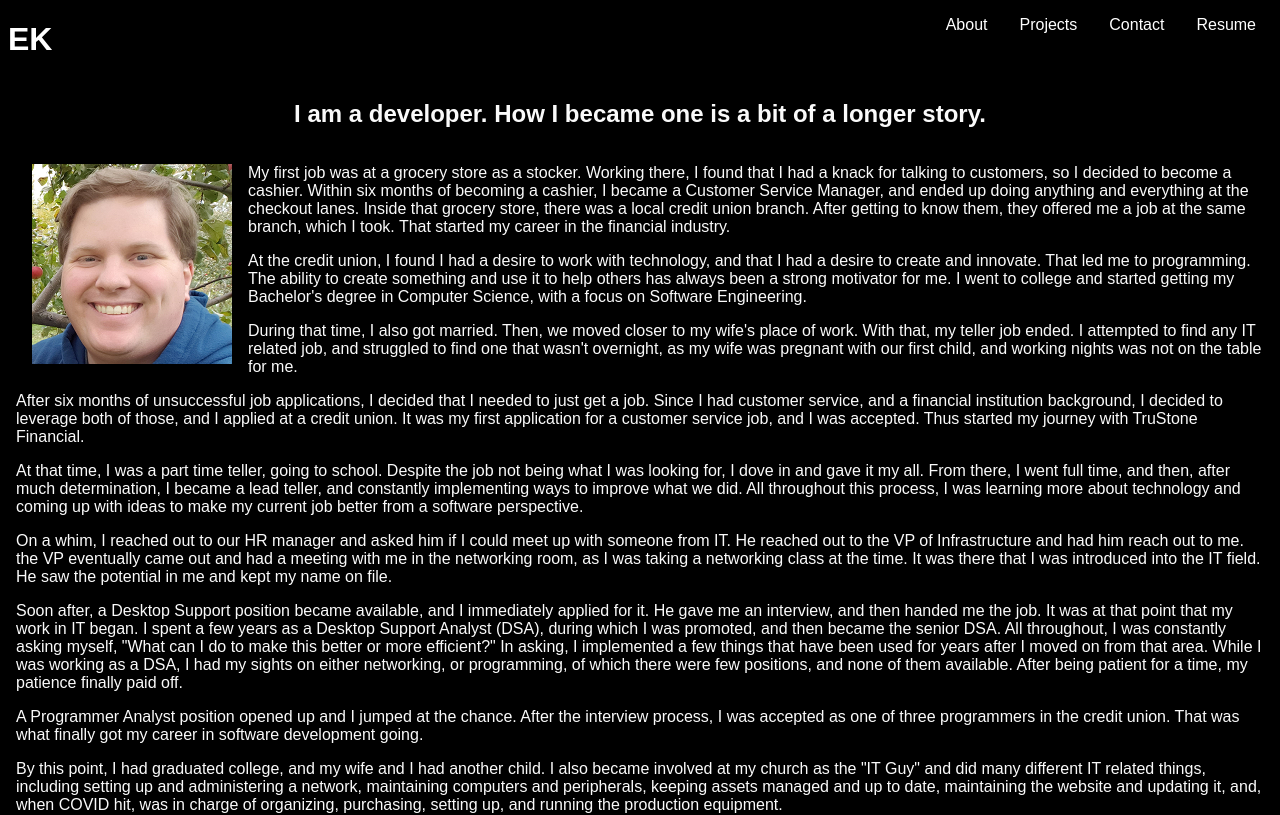
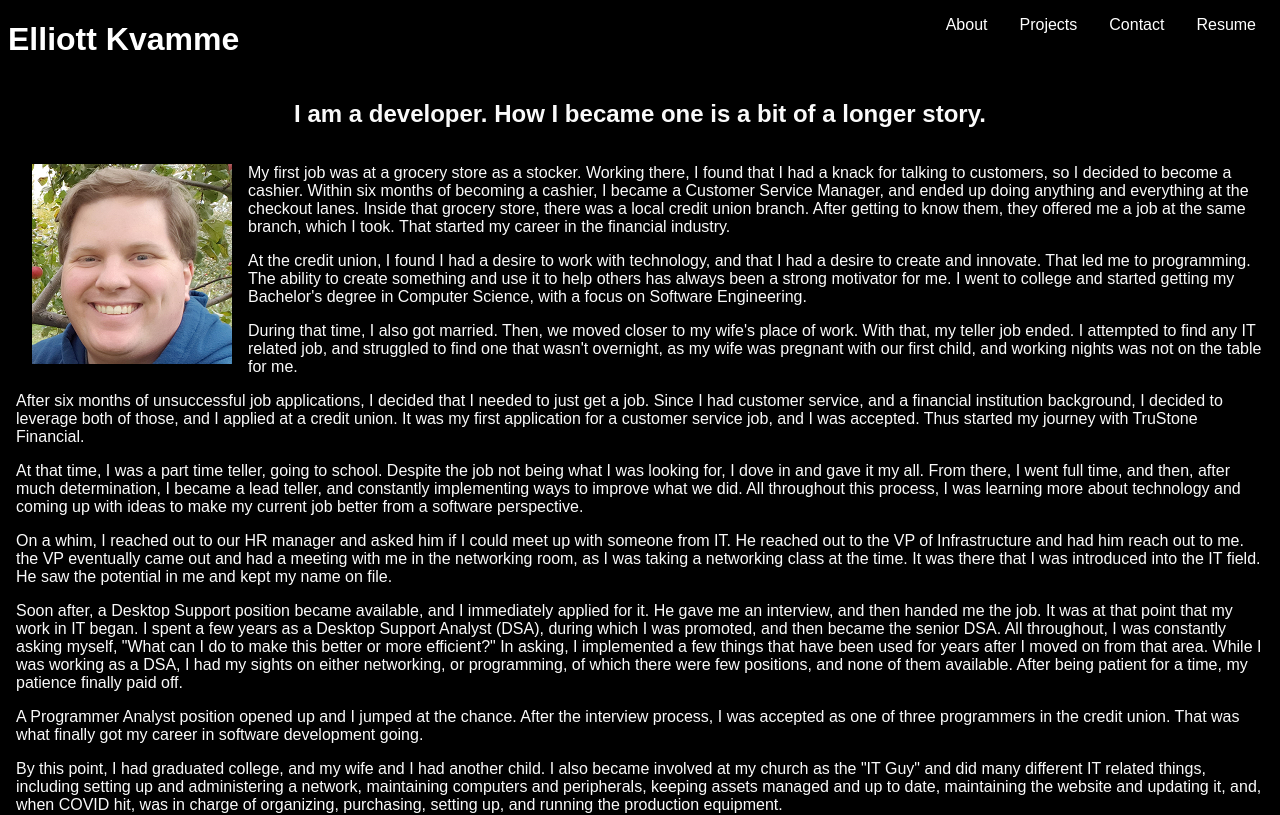
Before and after one commit to Bycicleace/react-portfolio, a React (Create React App) app: page / in a window 1280 px wide. Shown: the top 815 px of the page. Built offline with nearby package versions, Linux system fonts and the light colour scheme.

Commit message:
Fiddled with projects and hovering

```diff
--- a/src/components/Nav/index.js
+++ b/src/components/Nav/index.js
@@ -5,7 +5,7 @@ function Nav() {
         <header className='flex-row flex-wrap px-1 space-between'>
             <h1>
                 <a href="/">
-                    EK
+                    Elliott Kvamme
                 </a>
             </h1>
             <nav>
--- a/src/index.css
+++ b/src/index.css
@@ -137,7 +137,11 @@ hr {
 }
 
 #projects div div {
-  width: 23%;
+  width: 31%;
+}
+
+#projects div div img:hover {
+  border: red 1px solid;
 }
 
 #resume {
```
